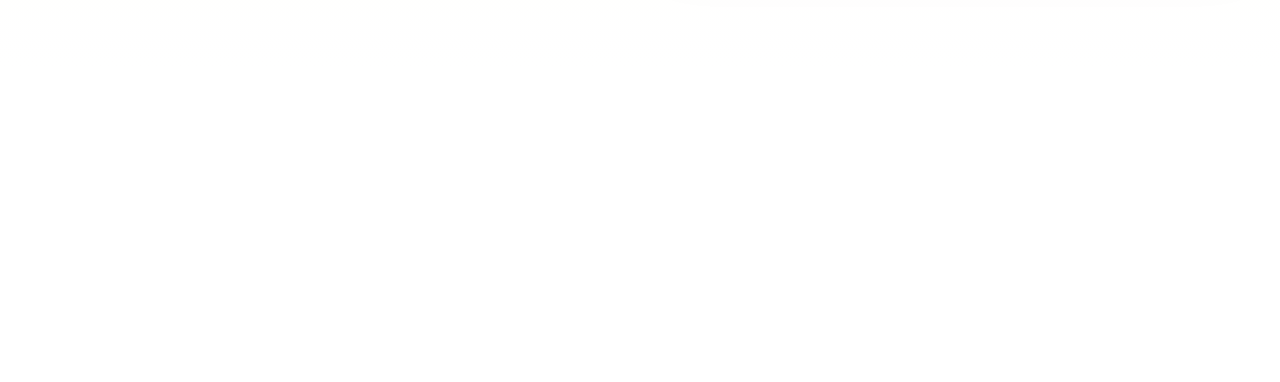
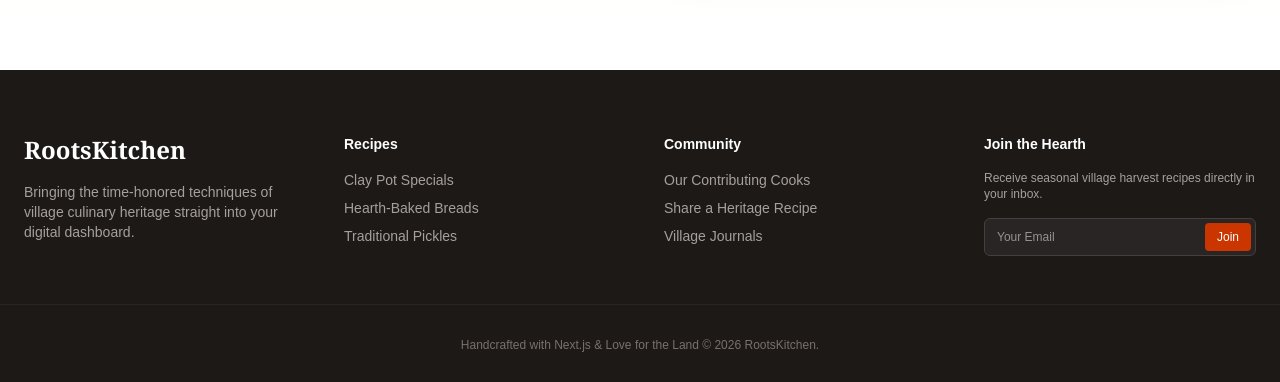
Before and after one commit to Nazmul1582/roots-kitchen, a Next.js app: page / in a window 1280 px wide. Shown: the part 717-1099 px from the top of the page. Before the commit the page ends 800 px from the top, so only its background shows below. Built offline with nearby package versions, Linux system fonts and the light colour scheme.

Commit message:
craete the footer

```diff
--- a/app/layout.jsx
+++ b/app/layout.jsx
@@ -1,6 +1,7 @@
 import { Geist, Geist_Mono } from "next/font/google";
 import "./globals.css";
 import Header from "@/components/Header";
+import Footer from "@/components/Footer";
 
 const geistSans = Geist({
   variable: "--font-geist-sans",
@@ -36,6 +37,7 @@ export default function RootLayout({ children }) {
       <body className="min-h-full flex flex-col">
         <Header />
         <main>{children}</main>
+        <Footer />
       </body>
     </html>
   );
--- /dev/null
+++ b/components/Footer.jsx
@@ -0,0 +1,79 @@
+import Link from "next/link";
+import React from "react";
+
+export default function Footer() {
+  return (
+    <footer className="bg-stone-900 text-stone-400 pt-16 pb-8">
+      <div className="container mx-auto px-4 lg:px-6 grid grid-cols-1 md:grid-cols-4 gap-12">
+        <div className="space-y-4">
+          <h3 className="font-serif text-2xl text-white font-bold">
+            RootsKitchen
+          </h3>
+          <p className="text-sm text-stone-400">
+            Bringing the time-honored techniques of village culinary heritage
+            straight into your digital dashboard.
+          </p>
+        </div>
+        <div>
+          <h4 className="text-white text-sm font-semibold mb-4">Recipes</h4>
+          <ul className="space-y-2 text-sm">
+            <li>
+              <Link href="#" className="hover:text-white transition">
+                Clay Pot Specials
+              </Link>
+            </li>
+            <li>
+              <Link href="#" className="hover:text-white transition">
+                Hearth-Baked Breads
+              </Link>
+            </li>
+            <li>
+              <Link href="#" className="hover:text-white transition">
+                Traditional Pickles
+              </Link>
+            </li>
+          </ul>
+        </div>
+        <div>
+          <h4 className="text-white text-sm font-semibold mb-4">Community</h4>
+          <ul className="space-y-2 text-sm">
+            <li>
+              <Link href="#" className="hover:text-white transition">
+                Our Contributing Cooks
+              </Link>
+            </li>
+            <li>
+              <Link href="#" className="hover:text-white transition">
+                Share a Heritage Recipe
+              </Link>
+            </li>
+            <li>
+              <Link href="#" className="hover:text-white transition">
+                Village Journals
+              </Link>
+            </li>
+          </ul>
+        </div>
+        <div className="space-y-4">
+          <h4 className="text-white text-sm font-semibold">Join the Hearth</h4>
+          <p className="text-xs text-stone-400">
+            Receive seasonal village harvest recipes directly in your inbox.
+          </p>
+          <div className="flex bg-stone-800 p-1 rounded-md border border-stone-700">
+            <input
+              type="email"
+              placeholder="Your Email"
+              className="bg-transparent pl-2 text-xs text-white outline-none w-full"
+            />
+            <button className="bg-orange-700 text-white px-3 py-1.5 rounded text-xs hover:bg-orange-800">
+              Join
+            </button>
+          </div>
+        </div>
+      </div>
+      <div className="container mx-auto px-4 lg:px-6 mt-12 pt-8 border-t border-stone-800 text-center text-xs text-stone-500">
+        Handcrafted with Next.js & Love for the Land © 2026 RootsKitchen.
+      </div>
+    </footer>
+  );
+}
--- a/components/Header.jsx
+++ b/components/Header.jsx
@@ -4,7 +4,7 @@ import React from "react";
 export default function Header() {
   return (
     <header className="border-b border-orange-100 bg-[#FDFBF7]/80 backdrop-blur-md sticky top-0 z-50">
-      <nav className="max-w-7xl mx-auto px-4 sm:px-6 lg:px-8 h-20 flex items-center justify-between">
+      <nav className="container mx-auto px-4 lg:px-6 h-20 flex items-center justify-between">
         <div className="flex items-center gap-2">
           <Link
             href="/"
--- a/components/Hero.jsx
+++ b/components/Hero.jsx
@@ -3,7 +3,7 @@ import Image from "next/image";
 export default function Hero() {
   return (
     <section className="relative bg-linear-to-b from-orange-50/50 to-transparent py-20 lg:py-32">
-      <div className="container mx-auto px-4 sm:px-6 lg:px-8 grid lg:grid-cols-2 gap-12 items-center">
+      <div className="container mx-auto px-4 lg:px-6 grid lg:grid-cols-2 gap-12 items-center">
         <div className="space-y-6 text-center lg:text-left">
           <span className="text-orange-700 uppercase tracking-widest text-xs font-bold bg-orange-100 px-3 py-1 rounded-full">
             Preserving Oral Culinary History
```
